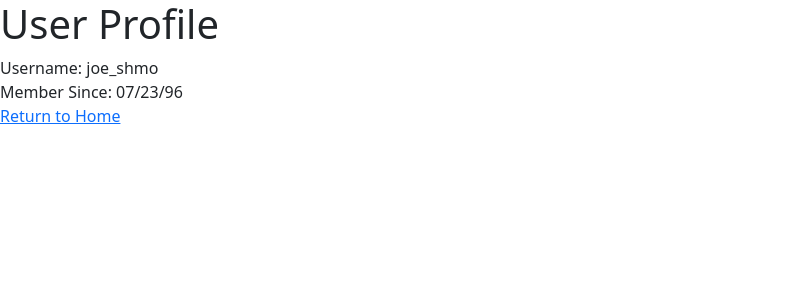
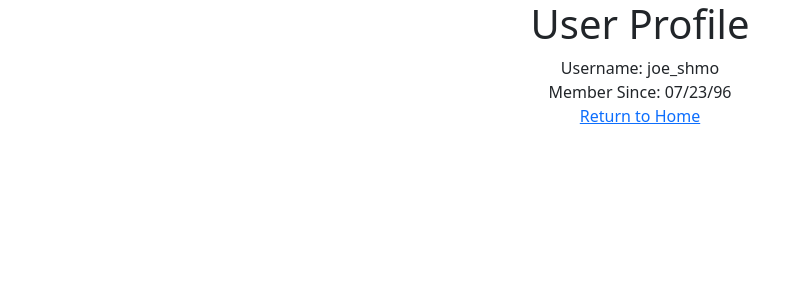
Before and after one commit to RamenWarlord/Assignment-4-Bank-of-React, a React (Create React App) app in the folder bank-of-react/: page /userProfile in a window 1280 px wide. Shown: the top 300 px of the page, without its empty margins (0-811 px from the left). Built offline with nearby package versions, Linux system fonts and the light colour scheme; no server answers.

Commit message:
basic bootstrap css for userprofile pg

```diff
--- a/bank-of-react/src/components/UserProfile.js
+++ b/bank-of-react/src/components/UserProfile.js
@@ -1,15 +1,21 @@
 import React from "react";
 import { Link } from "react-router-dom";
+import "bootstrap/dist/css/bootstrap.css";
 
 function UserProfile(props) {
   return (
-    <div>
-      <h1>User Profile</h1>
+    <div className="container">
+      <h1 className="d-flex justify-content-center flex-wrap">User Profile</h1>
 
-      <div>Username: {props.userName}</div>
-      <div>Member Since: {props.memberSince}</div>
-
-      <Link to="/">Return to Home</Link>
+      <div className="d-flex justify-content-center flex-wrap">
+        Username: {props.userName}
+      </div>
+      <div className="d-flex justify-content-center flex-wrap">
+        Member Since: {props.memberSince}
+      </div>
+      <div className="d-flex justify-content-center flex-wrap">
+        <Link to="/">Return to Home</Link>
+      </div>
     </div>
   );
 }
```
